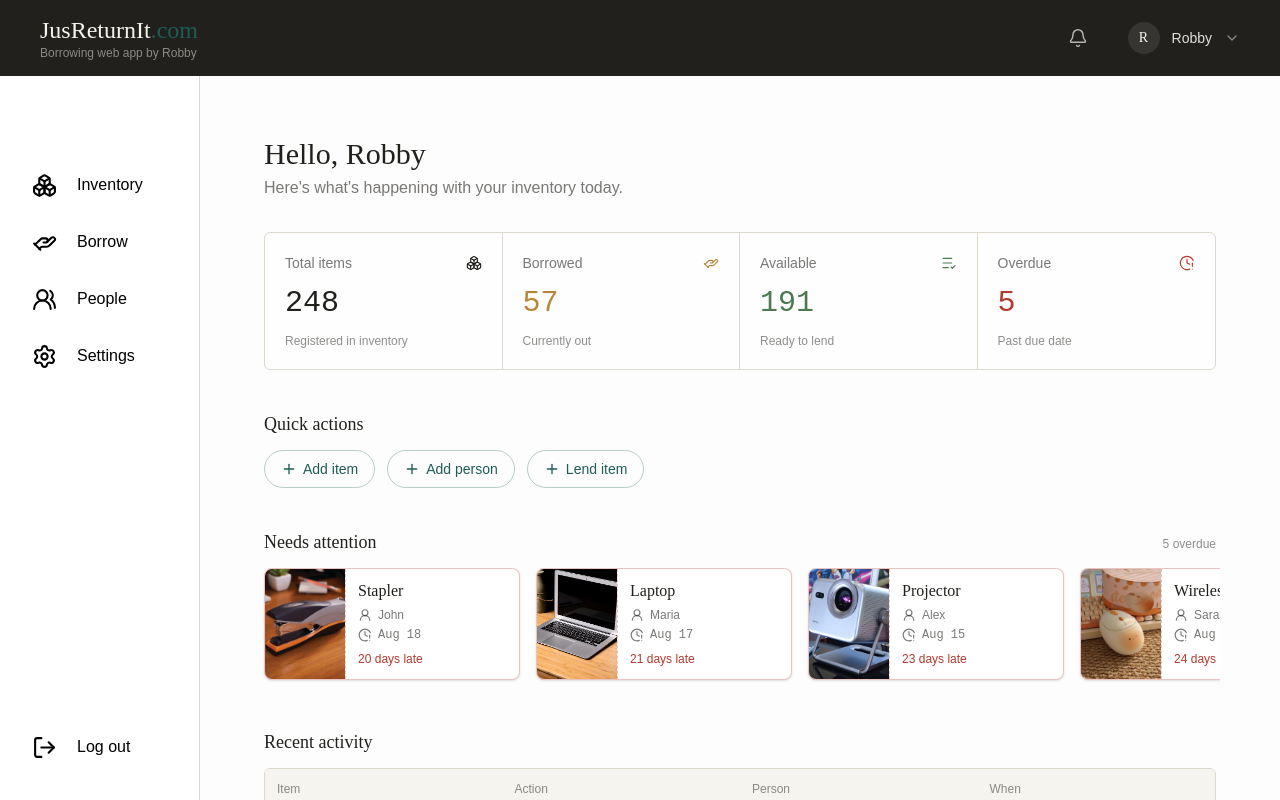
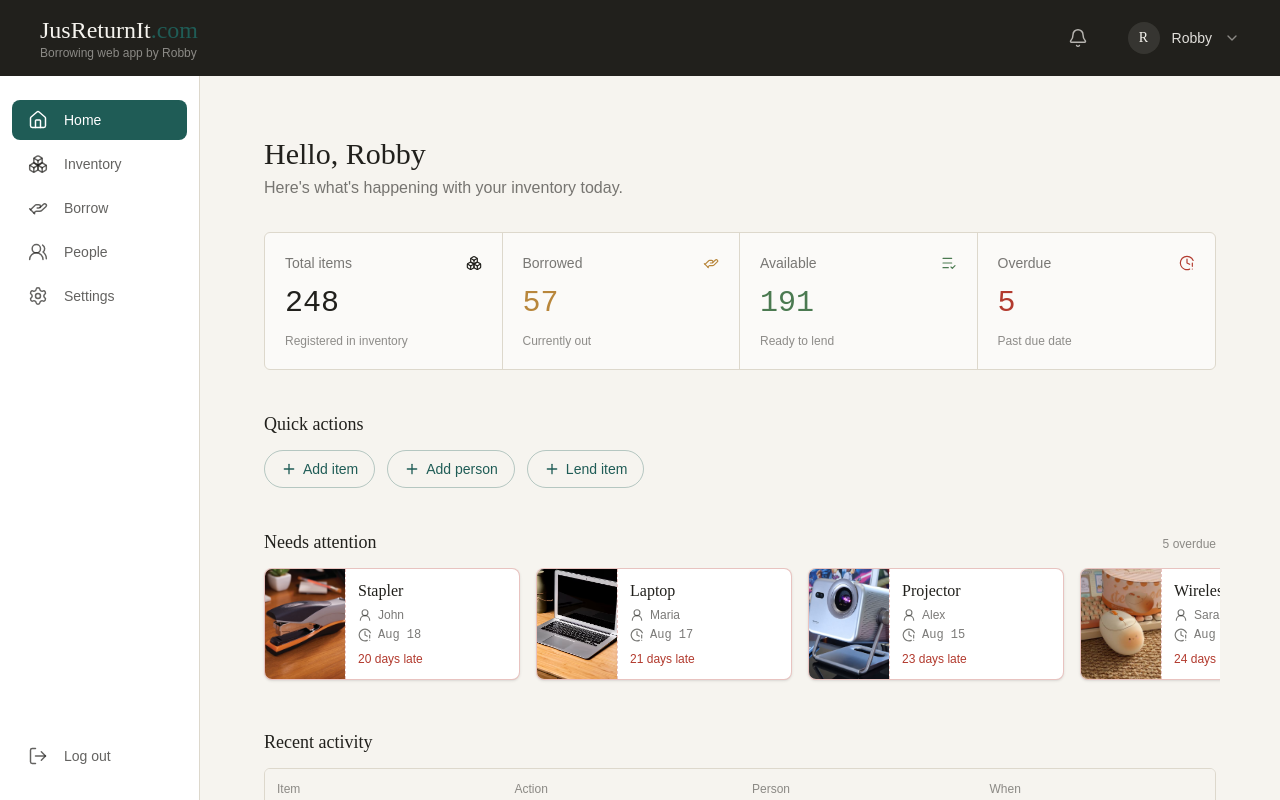
Before and after one commit to Robby24-hub/borrowing-app-project, a React (Vite) app: page / in a window 1280 px wide. Shown: the top 800 px of the page. Built offline with nearby package versions, Linux system fonts and the light colour scheme.

Commit message:
contents area changed

```diff
--- a/src/components/ContentArea.jsx
+++ b/src/components/ContentArea.jsx
@@ -8,7 +8,7 @@ import PageNotFound from "../pages/PageNotFound";
 
 export default function ContentArea() {
   return (
-    <div className="w-[calc(100%-200px)] ml-50 h-[calc(100%-76px)] mt-19 bg-[#fdfdfd] px-10 py-5 overflow-y-auto scrollbar-none">
+    <div className="w-[calc(100%-200px)] ml-50 h-[calc(100%-76px)] mt-19 bg-paper px-10 py-5 overflow-y-auto scrollbar-none">
       <Routes>
         <Route index element={<HomePage />} />
         <Route path="/inventory" element={<InventoryPage />} />
--- a/src/components/sidebar/SIdeBarButton.jsx
+++ b/src/components/sidebar/SIdeBarButton.jsx
@@ -1,11 +1,11 @@
 export default function SideBarButton({ buttonText, icon: Icon, isActive }) {
   return (
     <button
-      className={`flex flex-row my-2 w-full rounded-lg py-3 px-5 cursor-pointer  transition-all duration-300
-        ${isActive ? "bg-dark text-white" : "hover:bg-primaryBlue hover:text-white"}`}
+      className={`flex flex-row items-center my-1 w-full rounded-lg py-2.5 px-4 cursor-pointer transition-colors duration-200
+        ${isActive ? "bg-ledger text-white" : "text-ink/70 hover:bg-ledger/10 hover:text-ledger"}`}
     >
-      <Icon size={25} />
-      <span className="text-left ml-5">{buttonText}</span>
+      <Icon size={20} strokeWidth={1.75} />
+      <span className="text-left ml-4 text-sm font-medium">{buttonText}</span>
     </button>
   );
 }
```
